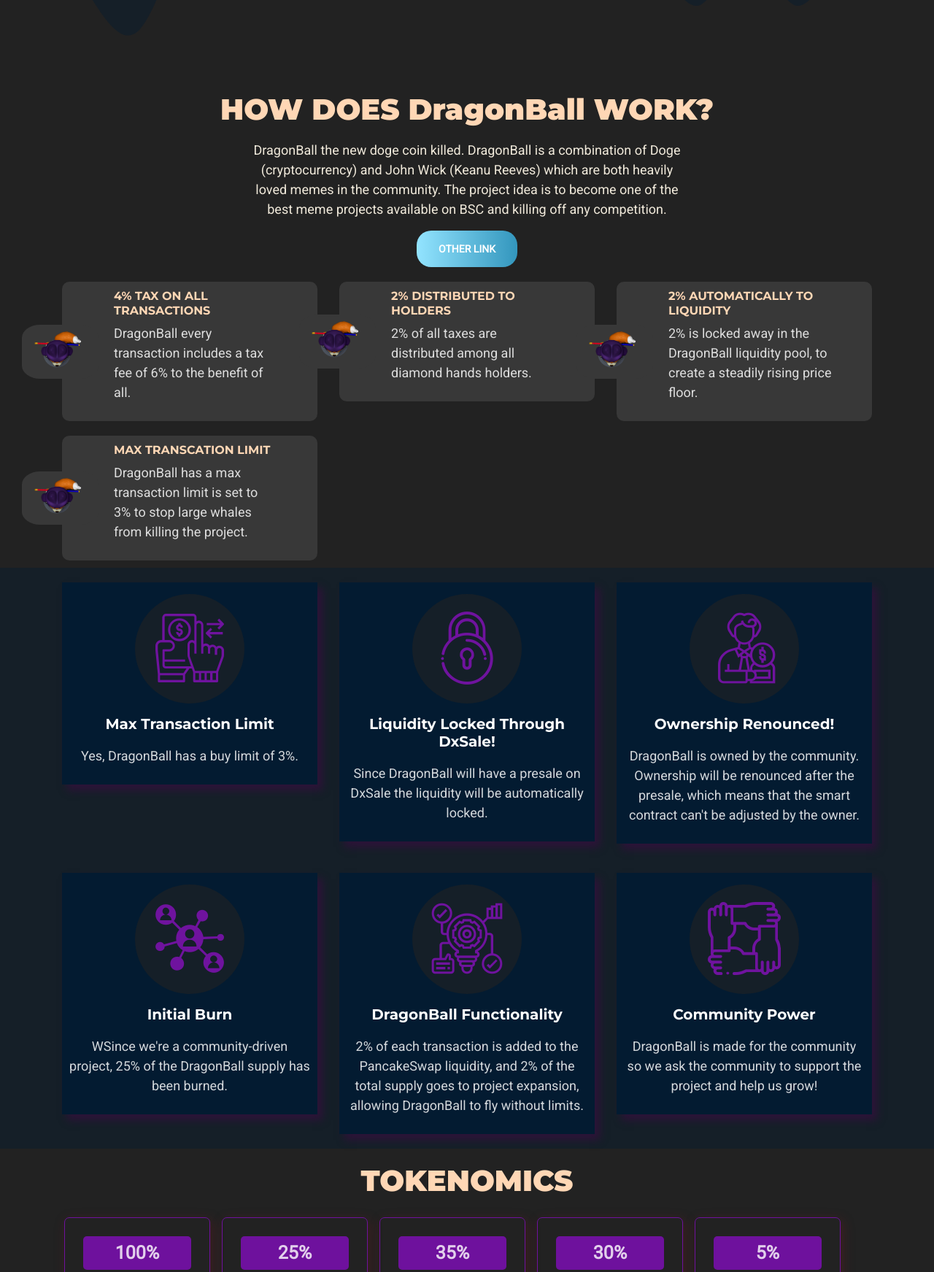
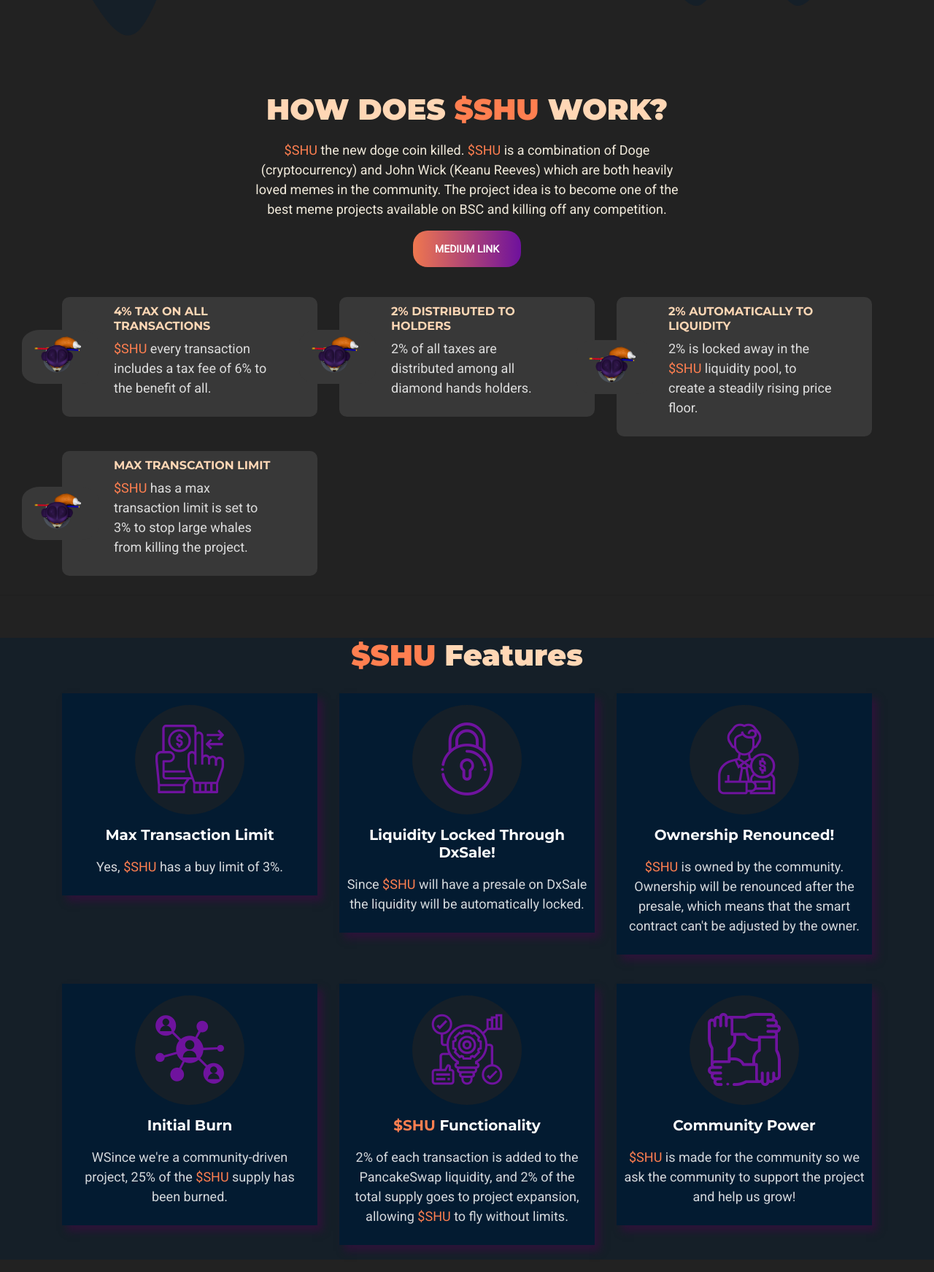
Before and after one commit to emmer12/dagon-ball, a plain HTML site: page index.html in a window 1280 px wide. Shown: the part 820-2563 px from the top of the page at 73% size. Drawn offline with Linux system fonts and the light colour scheme; files whose address does not match are found by name; a web font is replaced by a local one.

Commit message:
design done adjusted

```diff
--- a/index.html
+++ b/index.html
@@ -95,6 +95,13 @@
 
                             </div>
 
+                            <div class="item">
+                                <div class=" mid-social">
+                                    <a style="color:#ffd7b5" href="#" target="_blank"><i class="fa fa-medium"></i></a>
+                                </div>
+
+                            </div>
+
                         </div>
                     </div>
                     <div class="col-8 col-xs-10 d-block d-lg-none">
@@ -133,9 +140,9 @@
                               <h4>Deflationary
                                 Meme-powered
                                 100% Decentralized</h4>
-                                <h1>Dragon Ball</h1>
-
-                          </div>
+                                <h1>Dragon Ball Shiba</h1>
+                            </div> <br>
+                            <a href="#" target="_blank" class="gradient-btn v2">Buy </a>
                     </div>
 
                 </div>
@@ -149,15 +156,16 @@
             <div class="container">
                 <div class="row">
                     <div class="header">
-                        <h1>HOW DOES DragonBall WORK?</h1>
+                        <h1>HOW DOES <span style="color:#ff7f50">$SHU</span> WORK?</h1>
                     </div>
 
-                  <div class="how-works"><p>DragonBall the new doge coin killed. DragonBall is a combination of Doge (cryptocurrency) and John Wick (Keanu Reeves) which are both heavily loved memes in the community. The project idea is to become one of the best meme projects available on BSC and killing off any competition.</p>
-                    <a href="#" target="_blank" class="gradient-btn v2">Other link </a></div>
+                  <div class="how-works"><p><span style="color:#ff7f50">$SHU</span> the new doge coin killed. <span style="color:#ff7f50">$SHU</span> is a combination of Doge (cryptocurrency) and John Wick (Keanu Reeves) which are both heavily loved memes in the community. The project idea is to become one of the best meme projects available on BSC and killing off any competition.</p>
+                    <a href="#" target="_blank" class="gradient-btn v2">Medium link </a></div>
 
 
 
                 </div>
+                <br>
                 <div class="row">
                     <div class="col-md-4">
                         <div class="curve-card">
@@ -166,7 +174,7 @@
                             </div>
                             <div class="details">
                                 <h4>4% TAX ON ALL TRANSACTIONS</h4>
-                                <p>DragonBall every transaction includes a tax fee of 6% to the benefit of all.</p>
+                                <p><span style="color:#ff7f50">$SHU</span> every transaction includes a tax fee of 6% to the benefit of all.</p>
                             </div>
                         </div>
                     </div>
@@ -189,7 +197,7 @@
                             </div>
                             <div class="details">
                                 <h4>2% AUTOMATICALLY TO LIQUIDITY</h4>
-                                <p>2% is locked away in the DragonBall liquidity pool, to create a steadily rising price floor.</p>
+                                <p>2% is locked away in the <span style="color:#ff7f50">$SHU</span> liquidity pool, to create a steadily rising price floor.</p>
                             </div>
                         </div>
                     </div>
@@ -202,7 +210,7 @@
                             </div>
                             <div class="details">
                                 <h4>MAX TRANSCATION LIMIT</h4>
-                                <p>DragonBall has a max transaction limit is set to 3% to stop large whales from killing the project.</p>
+                                <p><span style="color:#ff7f50">$SHU</span> has a max transaction limit is set to 3% to stop large whales from killing the project.</p>
                             </div>
                         </div>
                     </div>
@@ -210,12 +218,19 @@
             </div>
         </div>
 
-
+        <hr>
+        <br>
+        <br>
 
         <div class="other-area">
             <div class="container">
 
                 <div class="row">
+                    <div class="header">
+                        <h1><span style="color:#ff7f50">$SHU</span> Features</h1>
+                    </div>
+
+
                     <div class="col-md-4">
                         <div class="other-card">
                             <div class="img">
@@ -223,7 +238,7 @@
                             </div>
                             <div class="details">
                                 <h4>Max Transaction Limit</h4>
-                                <p>Yes, DragonBall has a buy limit of 3%.</p>
+                                <p>Yes, <span style="color:#ff7f50">$SHU</span> has a buy limit of 3%.</p>
                             </div>
                         </div>
                     </div>
@@ -234,7 +249,7 @@
                             </div>
                             <div class="details">
                                 <h4>Liquidity Locked through DxSale!</h4>
-                                <p>Since DragonBall will have a presale on DxSale the liquidity will be automatically locked.</p>
+                                <p>Since <span style="color:#ff7f50">$SHU</span> will have a presale on DxSale the liquidity will be automatically locked.</p>
                             </div>
                         </div>
                     </div>
@@ -246,7 +261,7 @@
                             </div>
                             <div class="details">
                                 <h4>Ownership renounced!</h4>
-                                <p>DragonBall is owned by the community. Ownership will be renounced after the presale, which means that the smart contract can't be adjusted by the owner.</p>
+                                <p><span style="color:#ff7f50">$SHU</span> is owned by the community. Ownership will be renounced after the presale, which means that the smart contract can't be adjusted by the owner.</p>
                             </div>
                         </div>
                     </div>
@@ -259,7 +274,7 @@
                             </div>
                             <div class="details">
                                 <h4>Initial Burn</h4>
-                                <p>WSince we're a community-driven project, 25% of the DragonBall supply has been burned.</p>
+                                <p>WSince we're a community-driven project, 25% of the <span style="color:#ff7f50">$SHU</span> supply has been burned.</p>
                             </div>
                         </div>
                     </div>
@@ -270,8 +285,8 @@
                                 <i class="flaticon-innovation"></i>
                             </div>
                             <div class="details">
-                                <h4>DragonBall Functionality</h4>
-                                <p>2% of each transaction is added to the PancakeSwap liquidity, and 2% of the total supply goes to project expansion, allowing DragonBall to fly without limits.</p>
+                                <h4><span style="color:#ff7f50">$SHU</span> Functionality</h4>
+                                <p>2% of each transaction is added to the PancakeSwap liquidity, and 2% of the total supply goes to project expansion, allowing <span style="color:#ff7f50">$SHU</span> to fly without limits.</p>
                             </div>
                         </div>
                     </div>
@@ -283,7 +298,7 @@
                             </div>
                             <div class="details">
                                 <h4>Community Power</h4>
-                                <p>DragonBall is made for the community so we ask the community to support the project and help us grow!</p>
+                                <p><span style="color:#ff7f50">$SHU</span> is made for the community so we ask the community to support the project and help us grow!</p>
                             </div>
                         </div>
                     </div>
--- a/style.css
+++ b/style.css
@@ -1786,9 +1786,9 @@
   color: #fff;
   text-transform: uppercase;
   font-weight: 700;
-  background: -webkit-linear-gradient(right,#3396bd,#93e4ff);
+  background: -webkit-linear-gradient(right,#6e119d,#ef774f);
   padding: 7px 17px;
-  border-radius: 5px;
+  /* border-radius: 5px; */
   position: relative;
   z-index: 2;
   text-align: center;
@@ -1799,8 +1799,8 @@
   position: absolute;
   left: 0;
   top: 0;
+  background: -webkit-linear-gradient(right,#ef774f,#6e119d);
   content: "";
-  background: -webkit-linear-gradient(right,#3987ae,#3396bd);
   height: 100%;
   width: 100%;
   z-index: -1;
```
Also changed, not shown: assets/img/logo.jpg (added), assets/img/logo.png (added), assets/img/shu.jpg (added).
